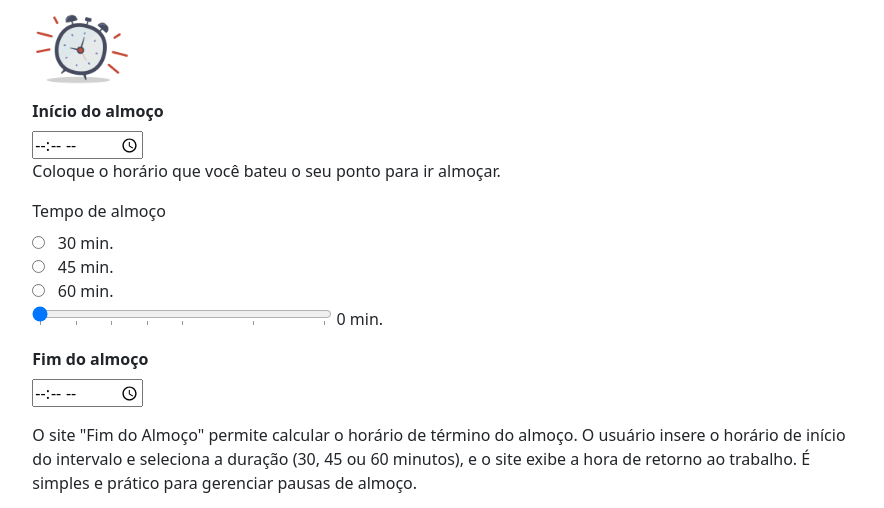
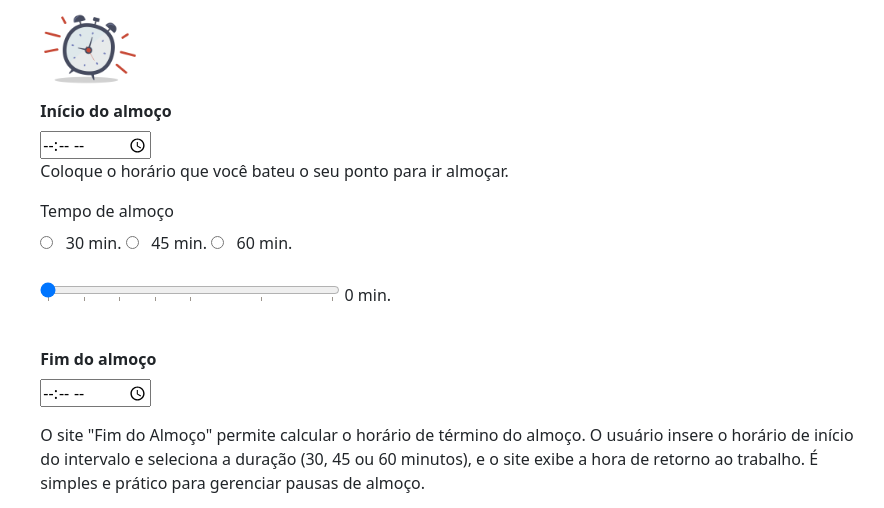
Before and after one commit to douglascarlos-dev/fim-do-almoco, a plain HTML site: page index.html in a window 1280 px wide. Shown: the part 97-605 px from the top of the page, without its empty margins (193-1077 px from the left). Drawn offline with Linux system fonts and the light colour scheme.

Commit message:
:sparkles: Melhorias de Layout

```diff
--- a/index.html
+++ b/index.html
@@ -16,6 +16,9 @@
   <link rel="shortcut icon" href="img/despertador.ico">
   <link rel="icon" type="image/png" href="img/512x512.png">
   <style>
+    .container {
+      padding: 0 20px;
+    }
     /*!
   * Dark Mode Switch v1.0.1 (https://github.com/coliff/dark-mode-switch)
   * Copyright 2021 C.Oliff
@@ -38,6 +41,7 @@
 {
     width: 300px;
 }
+
   </style>
 </head>
 
@@ -57,14 +61,14 @@
           <input type="time" class="form-check-label" id="InputTime" aria-describedby="Time" min="09:00" max="18:00" required onClick="clean()">
           <div id="time"><p>Coloque o horário que você bateu o seu ponto para ir almoçar.</p></div>
         </div>
-        <div class="mb-3">
+        <div class="mb-3 tempo">
           <label for="InputBreak" class="form-label">Tempo de almoço</label><br>
           <input type="radio" class="form-check-label" id="break1" name="break" value="30" onClick="onClick(30)">
-          <label for="html">30 min.</label><br>
+          <label for="html">30 min.</label>
           <input type="radio" class="form-check-label" id="break2" name="break" value="45" onClick="onClick(45)">
-          <label for="css">45 min.</label><br>
+          <label for="css">45 min.</label>
           <input type="radio" class="form-check-label" id="break3" name="break" value="60" onClick="onClick(60)">
-          <label for="css">60 min.</label><br>
+          <label for="css">60 min.</label><br><br>
           <div>
             <input type="range" class="slider-width" id="time_input" name="tempo" min="0" max="120" value="0" step="5" list="markers" />
             <label for="volume"><output id="value"></output> min.</label>
@@ -78,7 +82,7 @@
               <option value="120"></option>
             </datalist>
           </div>
-        </div>
+        </div><br>
         <div class="mb-3">
         <label for="InputTime2" class="form-label"><b>Fim do almoço</b></label><br>
         <input type="time" class="form-check-label" id="InputTime2" name="InputTime2" aria-describedby="emailHelp">
```
